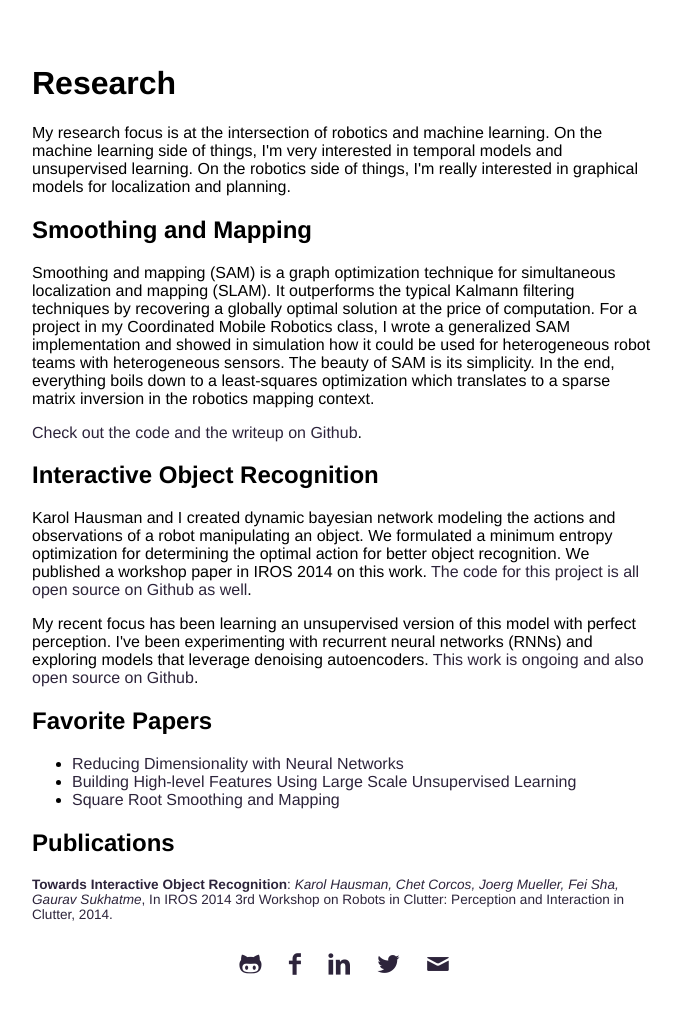
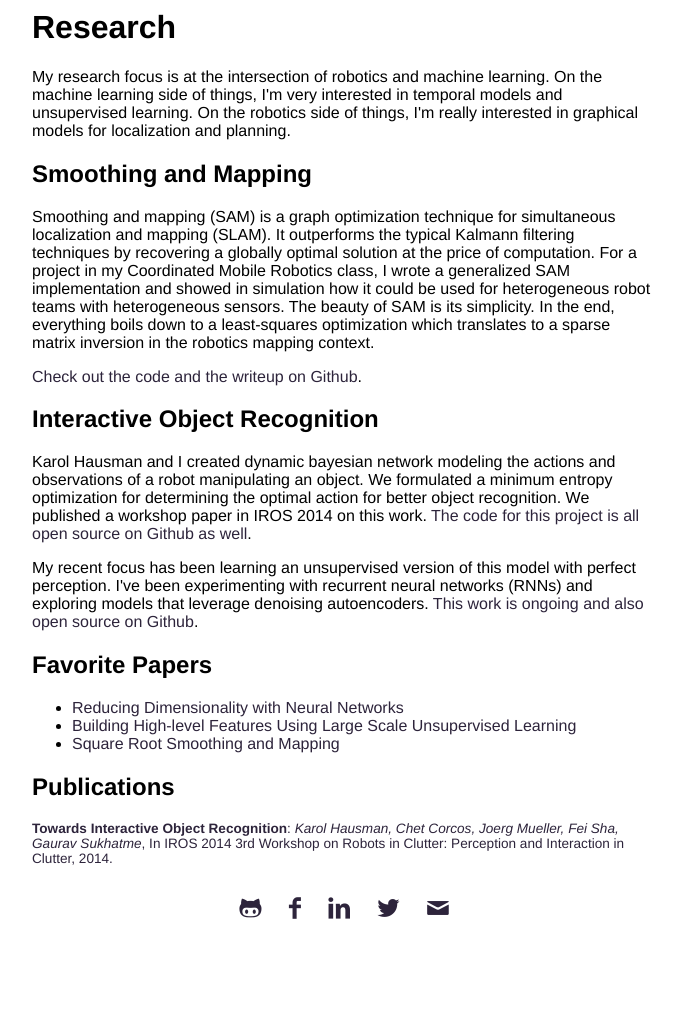
Before and after one commit to ccorcos/ccorcos.github.io, a Jekyll site: the page built from research/research.md, in a window 1280 px wide. Shown: the part 1092-2106 px from the top of the page, without its empty margins (296-977 px from the left). Built offline with Jekyll 4.4.1, drawn with Linux system fonts in a browser that asks for light colours; after the commit the page ends 2050 px from its top, so only the background shows below that.

Commit message:
odds an ends

```diff
--- a/_layouts/post.html
+++ b/_layouts/post.html
@@ -1,7 +1,7 @@
 ---
 layout: default
 ---
-<div class="wi-100 pls prs mw65 center db ptx">
+<div class="wi-100 pls prs mw65 center db pts">
   <h1 class="">{{ page.title }}</h1>
   <p class=""> {{ page.date | date: "%B %-d, %Y" }}</p>
   <p class="">
--- a/_layouts/research.html
+++ b/_layouts/research.html
@@ -1,7 +1,7 @@
 ---
 layout: default
 ---
-<div class="wi-100 pls prs mw65 center db ptx">
+<div class="wi-100 pls prs mw65 center db pts">
   {{ content }}
   {% include publications.html %}
 </div>
```
Also changed, not shown: about.html (+0 -8 lines), projects/_posts/2008-9-1-electric-truck.md (+1 -1 lines).
